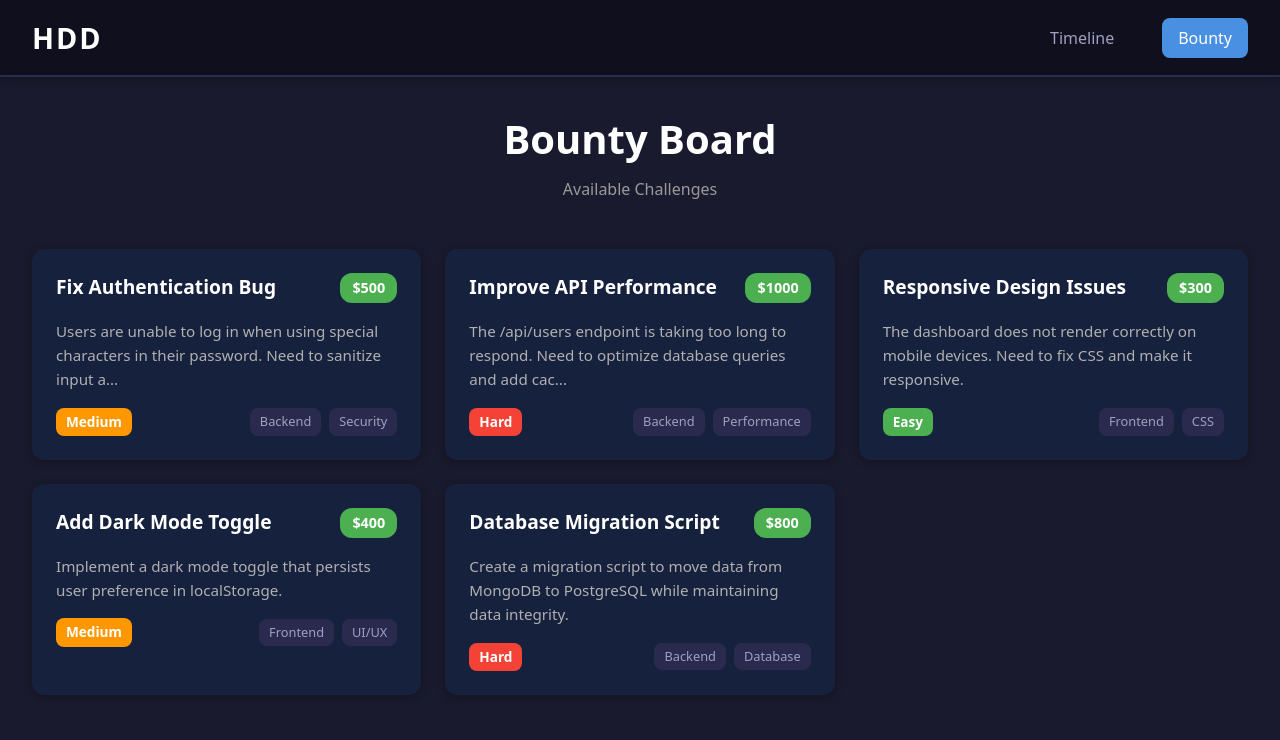
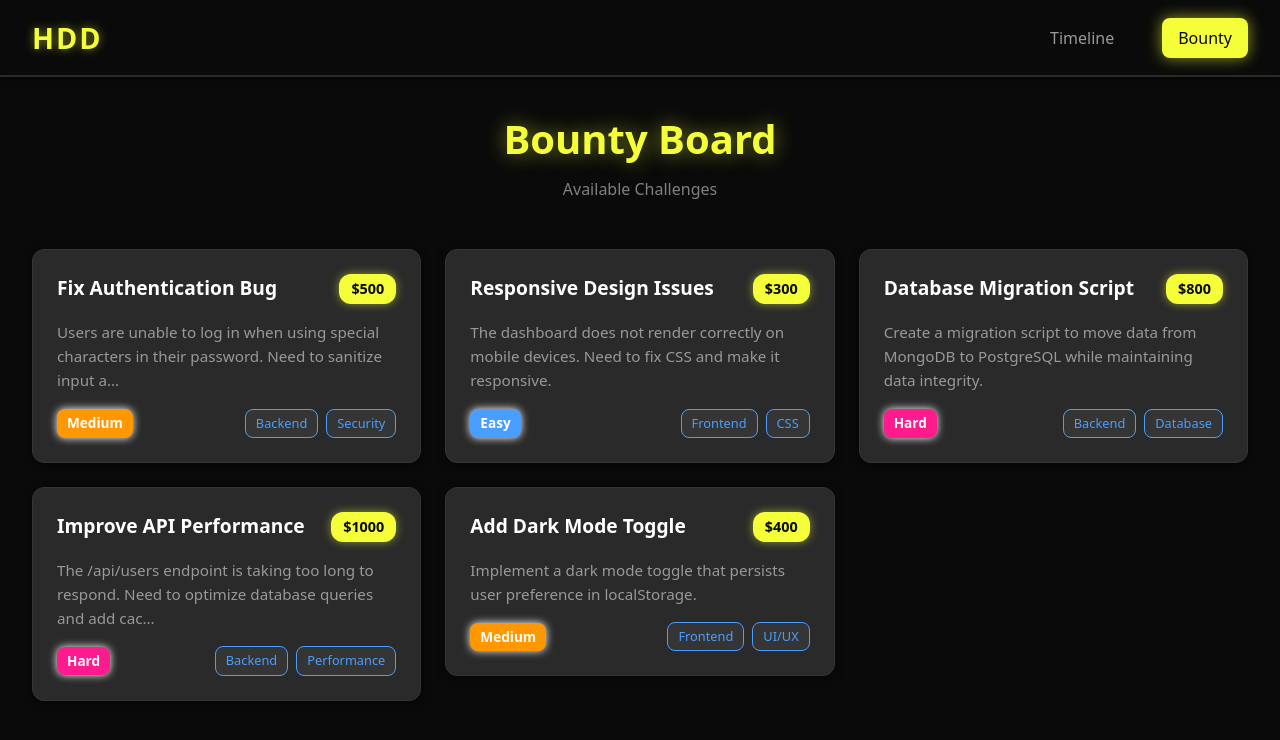
Before and after one commit to enlorik/HDD, a React (Vite) app: page /bounty in a window 1280 px wide. Shown: the top 740 px of the page. Built offline with nearby package versions, Linux system fonts and the light colour scheme.

Commit message:
Transform bounty page to cyberpunk/Inter-Knot aesthetic
Co-authored-by: enlorik <99548776+enlorik@users.noreply.github.com>

```diff
--- a/src/App.css
+++ b/src/App.css
@@ -1,15 +1,15 @@
 .app {
   min-height: 100vh;
-  background-color: #1a1a2e;
+  background-color: #0a0a0a;
 }
 
 .app-nav {
-  background-color: #0f0f1e;
-  border-bottom: 2px solid #2a2a4e;
+  background-color: #0a0a0a;
+  border-bottom: 2px solid #2a2a2a;
   position: sticky;
   top: 0;
   z-index: 100;
-  box-shadow: 0 2px 8px rgba(0, 0, 0, 0.3);
+  box-shadow: 0 2px 8px rgba(0, 0, 0, 0.5);
 }
 
 .app-nav-content {
@@ -24,8 +24,9 @@
 .app-logo {
   font-size: 1.8rem;
   font-weight: 700;
-  color: #ffffff;
+  color: #f4ff3a;
   letter-spacing: 2px;
+  text-shadow: 0 0 10px rgba(244, 255, 58, 0.5);
 }
 
 .app-nav-links {
@@ -34,7 +35,7 @@
 }
 
 .nav-link {
-  color: #a0a0c0;
+  color: #999999;
   text-decoration: none;
   font-size: 1rem;
   font-weight: 500;
@@ -44,13 +45,14 @@
 }
 
 .nav-link:hover {
-  color: #ffffff;
-  background-color: rgba(255, 255, 255, 0.05);
+  color: #f4ff3a;
+  background-color: rgba(244, 255, 58, 0.1);
 }
 
 .nav-link.active {
-  color: #ffffff;
-  background-color: #4a90e2;
+  color: #0a0a0a;
+  background-color: #f4ff3a;
+  box-shadow: 0 0 15px rgba(244, 255, 58, 0.6);
 }
 
 @media (max-width: 768px) {
--- a/src/components/Bounty.css
+++ b/src/components/Bounty.css
@@ -1,7 +1,7 @@
 .bounty-container {
   min-height: 100vh;
-  background-color: #1a1a2e;
-  color: #eaeaea;
+  background-color: #0a0a0a;
+  color: #e0e0e0;
   padding: 2rem;
 }
 
@@ -13,11 +13,12 @@
 .bounty-header h1 {
   font-size: 2.5rem;
   margin-bottom: 0.5rem;
-  color: #ffffff;
+  color: #f4ff3a;
+  text-shadow: 0 0 20px rgba(244, 255, 58, 0.5);
 }
 
 .bounty-subtitle {
-  color: #9a9a9a;
+  color: #808080;
   font-size: 1rem;
 }
 
@@ -27,23 +28,28 @@
 }
 
 .bounty-grid {
-  display: grid;
-  grid-template-columns: repeat(auto-fill, minmax(320px, 1fr));
-  gap: 1.5rem;
+  column-count: 3;
+  column-gap: 1.5rem;
 }
 
 .bounty-card {
-  background-color: #16213e;
+  background-color: #2a2a2a;
   border-radius: 12px;
   padding: 1.5rem;
   cursor: pointer;
-  transition: transform 0.2s, box-shadow 0.2s;
-  box-shadow: 0 2px 8px rgba(0, 0, 0, 0.3);
+  transition: all 0.3s ease;
+  box-shadow: 0 2px 8px rgba(0, 0, 0, 0.5);
+  border: 1px solid #353535;
+  break-inside: avoid;
+  margin-bottom: 1.5rem;
+  display: inline-block;
+  width: 100%;
 }
 
 .bounty-card:hover {
   transform: translateY(-4px);
-  box-shadow: 0 6px 16px rgba(0, 0, 0, 0.5);
+  box-shadow: 0 8px 20px rgba(244, 255, 58, 0.3), 0 0 30px rgba(244, 255, 58, 0.1);
+  border-color: #f4ff3a;
 }
 
 .bounty-card-header {
@@ -61,17 +67,18 @@
 }
 
 .bounty-reward {
-  background-color: #4caf50;
-  color: white;
+  background-color: #f4ff3a;
+  color: #0a0a0a;
   padding: 4px 12px;
   border-radius: 12px;
-  font-weight: 600;
+  font-weight: 700;
   font-size: 0.9rem;
   margin-left: 1rem;
+  box-shadow: 0 0 10px rgba(244, 255, 58, 0.5);
 }
 
 .bounty-card-description {
-  color: #b0b0b0;
+  color: #999999;
   line-height: 1.6;
   margin-bottom: 1rem;
   font-size: 0.95rem;
@@ -89,7 +96,8 @@
   padding: 4px 10px;
   border-radius: 8px;
   font-size: 0.85rem;
-  font-weight: 600;
+  font-weight: 700;
+  box-shadow: 0 0 8px currentColor;
 }
 
 .bounty-tags {
@@ -99,11 +107,12 @@
 }
 
 .bounty-tag {
-  background-color: #2a2a4e;
-  color: #a0a0c0;
+  background-color: #353535;
+  color: #4a9eff;
   padding: 4px 10px;
   border-radius: 8px;
   font-size: 0.8rem;
+  border: 1px solid #4a9eff;
 }
 
 /* Modal Styles */
@@ -113,7 +122,7 @@
   left: 0;
   right: 0;
   bottom: 0;
-  background-color: rgba(0, 0, 0, 0.7);
+  background-color: rgba(0, 0, 0, 0.85);
   display: flex;
   justify-content: center;
   align-items: center;
@@ -122,7 +131,7 @@
 }
 
 .bounty-modal {
-  background-color: #16213e;
+  background-color: #2a2a2a;
   border-radius: 16px;
   padding: 2rem;
   max-width: 700px;
@@ -130,7 +139,8 @@
   max-height: 80vh;
   overflow-y: auto;
   position: relative;
-  box-shadow: 0 10px 40px rgba(0, 0, 0, 0.5);
+  box-shadow: 0 10px 40px rgba(0, 0, 0, 0.8), 0 0 60px rgba(244, 255, 58, 0.2);
+  border: 1px solid #353535;
 }
 
 .bounty-modal-close {
@@ -139,7 +149,7 @@
   right: 1rem;
   background: none;
   border: none;
-  color: #eaeaea;
+  color: #e0e0e0;
   font-size: 2rem;
   cursor: pointer;
   width: 40px;
@@ -148,11 +158,12 @@
   align-items: center;
   justify-content: center;
   border-radius: 50%;
-  transition: background-color 0.2s;
+  transition: all 0.2s;
 }
 
 .bounty-modal-close:hover {
-  background-color: rgba(255, 255, 255, 0.1);
+  background-color: rgba(244, 255, 58, 0.2);
+  color: #f4ff3a;
 }
 
 .bounty-modal-header {
@@ -171,17 +182,18 @@
 }
 
 .bounty-modal-reward {
-  background-color: #4caf50;
-  color: white;
+  background-color: #f4ff3a;
+  color: #0a0a0a;
   padding: 8px 16px;
   border-radius: 12px;
-  font-weight: 600;
+  font-weight: 700;
   font-size: 1.1rem;
   margin-left: 1rem;
+  box-shadow: 0 0 15px rgba(244, 255, 58, 0.5);
 }
 
 .bounty-modal-body {
-  color: #b0b0b0;
+  color: #999999;
 }
 
 .bounty-modal-meta {
@@ -192,7 +204,7 @@
 }
 
 .bounty-status {
-  color: #a0a0c0;
+  color: #808080;
   font-weight: 500;
 }
 
@@ -224,7 +236,7 @@
   }
 
   .bounty-grid {
-    grid-template-columns: 1fr;
+    column-count: 1;
   }
 
   .bounty-modal {
@@ -236,3 +248,9 @@
     font-size: 1.4rem;
   }
 }
+
+@media (min-width: 769px) and (max-width: 1200px) {
+  .bounty-grid {
+    column-count: 2;
+  }
+}
--- a/src/components/Bounty.jsx
+++ b/src/components/Bounty.jsx
@@ -64,11 +64,11 @@ function Bounty() {
   const getDifficultyColor = (difficulty) => {
     switch (difficulty) {
       case 'Easy':
-        return '#4caf50';
+        return '#4a9eff';
       case 'Medium':
         return '#ff9800';
       case 'Hard':
-        return '#f44336';
+        return '#ff1b8d';
       default:
         return '#999';
     }
--- a/src/index.css
+++ b/src/index.css
@@ -11,7 +11,7 @@
 
   color-scheme: dark;
   color: rgba(255, 255, 255, 0.87);
-  background-color: #1a1a2e;
+  background-color: #0a0a0a;
 
   font-synthesis: none;
   text-rendering: optimizeLegibility;
@@ -23,7 +23,7 @@ body {
   margin: 0;
   min-width: 320px;
   min-height: 100vh;
-  background-color: #1a1a2e;
+  background-color: #0a0a0a;
 }
 
 #root {
@@ -32,12 +32,12 @@ body {
 
 a {
   font-weight: 500;
-  color: #646cff;
+  color: #4a9eff;
   text-decoration: inherit;
 }
 
 a:hover {
-  color: #535bf2;
+  color: #f4ff3a;
 }
 
 button {
@@ -47,15 +47,16 @@ button {
   font-size: 1em;
   font-weight: 500;
   font-family: inherit;
-  background-color: #2a2a4e;
+  background-color: #2a2a2a;
   color: #ffffff;
   cursor: pointer;
   transition: all 0.25s;
 }
 
 button:hover {
-  border-color: #646cff;
-  background-color: #3a3a5e;
+  border-color: #f4ff3a;
+  background-color: #353535;
+  box-shadow: 0 0 10px rgba(244, 255, 58, 0.3);
 }
 
 button:focus,
```
